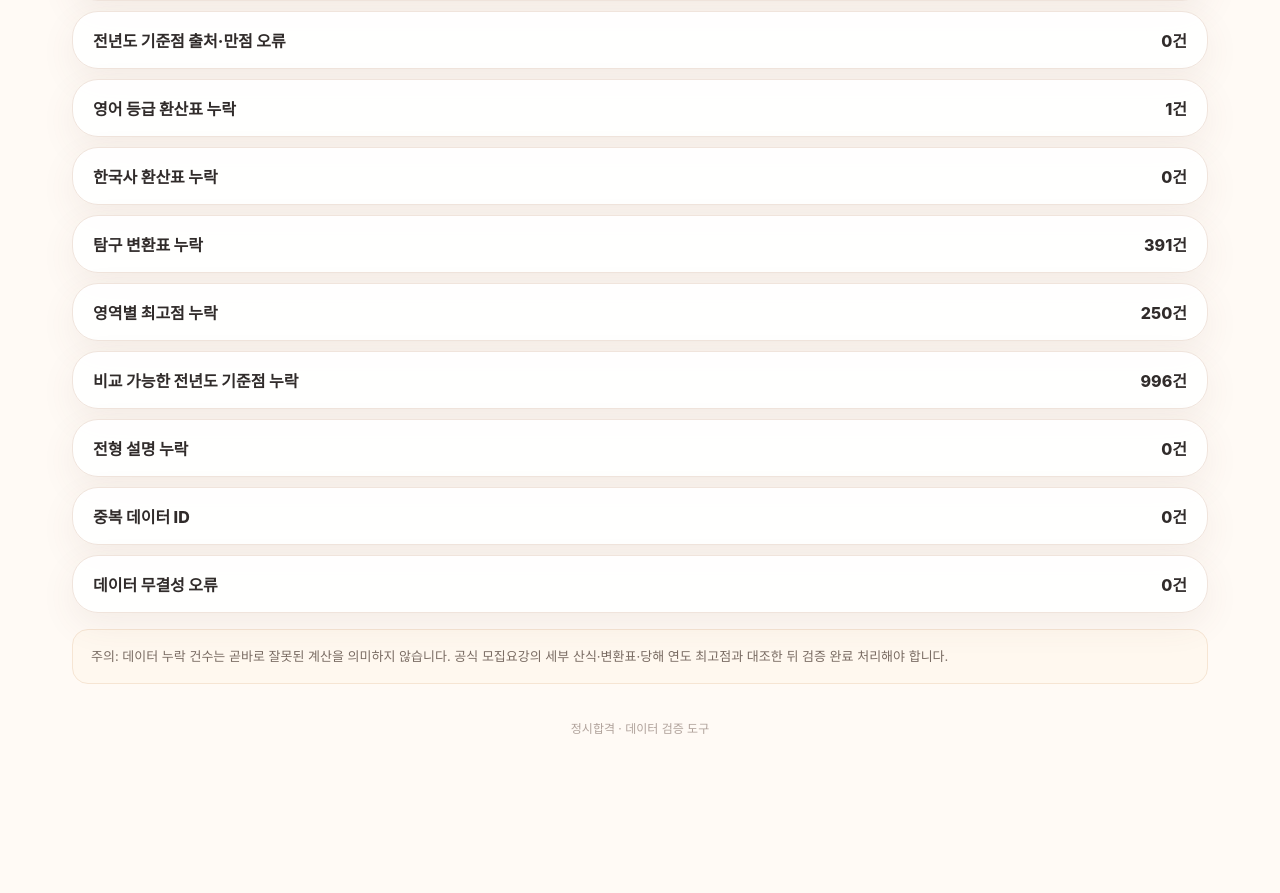
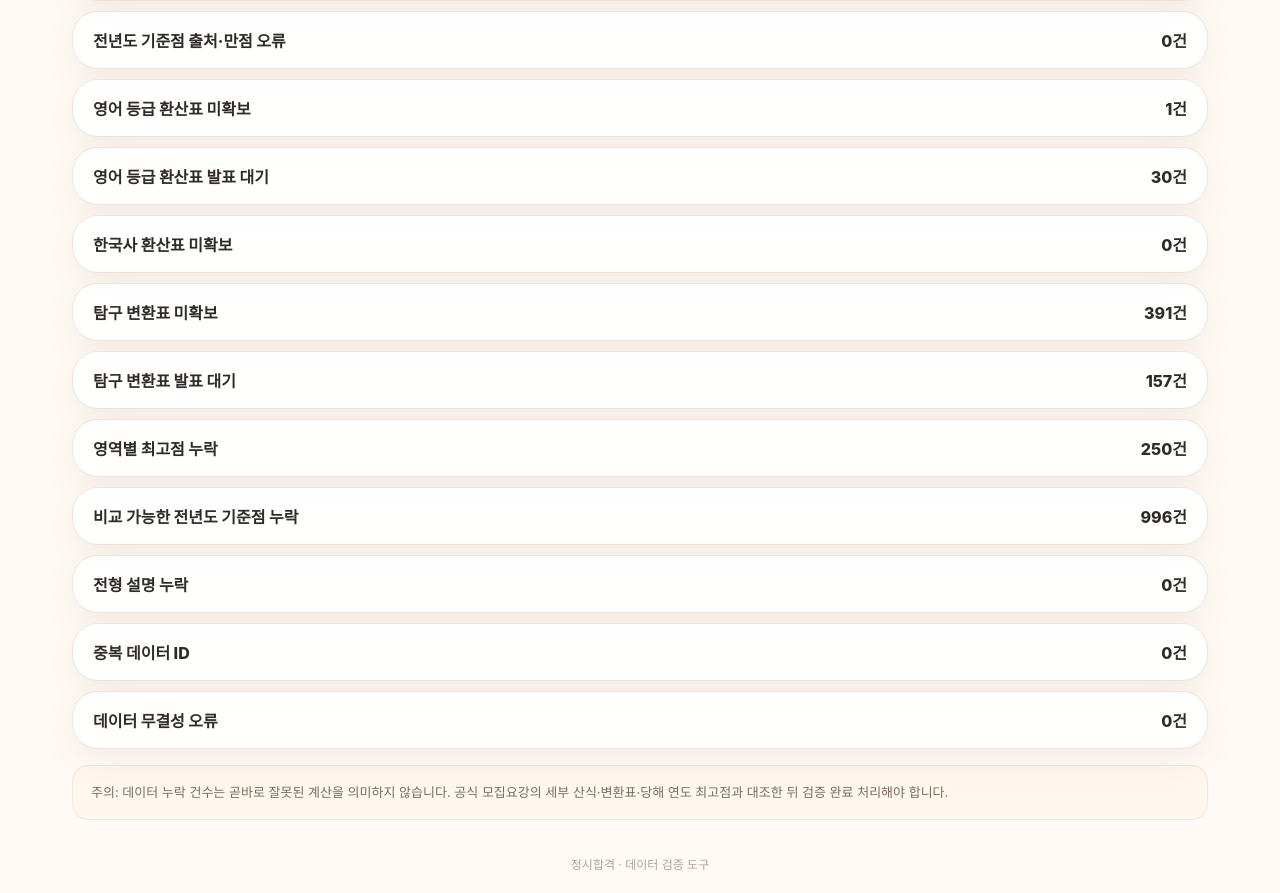
Before and after one commit to sooyachoco/2027-susi, a Next.js app: page /regular-audit in a window 1280 px wide. Shown: the part 5344-6237 px from the top of the page. Before the commit the page ends 6150 px from the top, so only its background shows below. Built offline with nearby package versions, Linux system fonts and the light colour scheme.

Commit message:
Show pending conversion tables separately in audit

```diff
--- a/app/regular-audit/page.tsx
+++ b/app/regular-audit/page.tsx
@@ -24,9 +24,11 @@ const LABELS: Record<string, string> = {
   invalidConversionTables: "환산표 값 오류",
   invalidSourceMetadata: "출처 URL·검증일 오류",
   invalidBenchmarkMetadata: "전년도 기준점 출처·만점 오류",
-  missingEnglishGradeTable: "영어 등급 환산표 누락",
-  missingKoreanHistoryTable: "한국사 환산표 누락",
-  missingInquiryConversionTable: "탐구 변환표 누락",
+  missingEnglishGradeTable: "영어 등급 환산표 미확보",
+  pendingEnglishGradeTable: "영어 등급 환산표 발표 대기",
+  missingKoreanHistoryTable: "한국사 환산표 미확보",
+  missingInquiryConversionTable: "탐구 변환표 미확보",
+  pendingInquiryConversionTable: "탐구 변환표 발표 대기",
   missingSubjectMaximumScores: "영역별 최고점 누락",
   missingComparableBenchmark: "비교 가능한 전년도 기준점 누락",
   missingMethodNotes: "전형 설명 누락",
```
